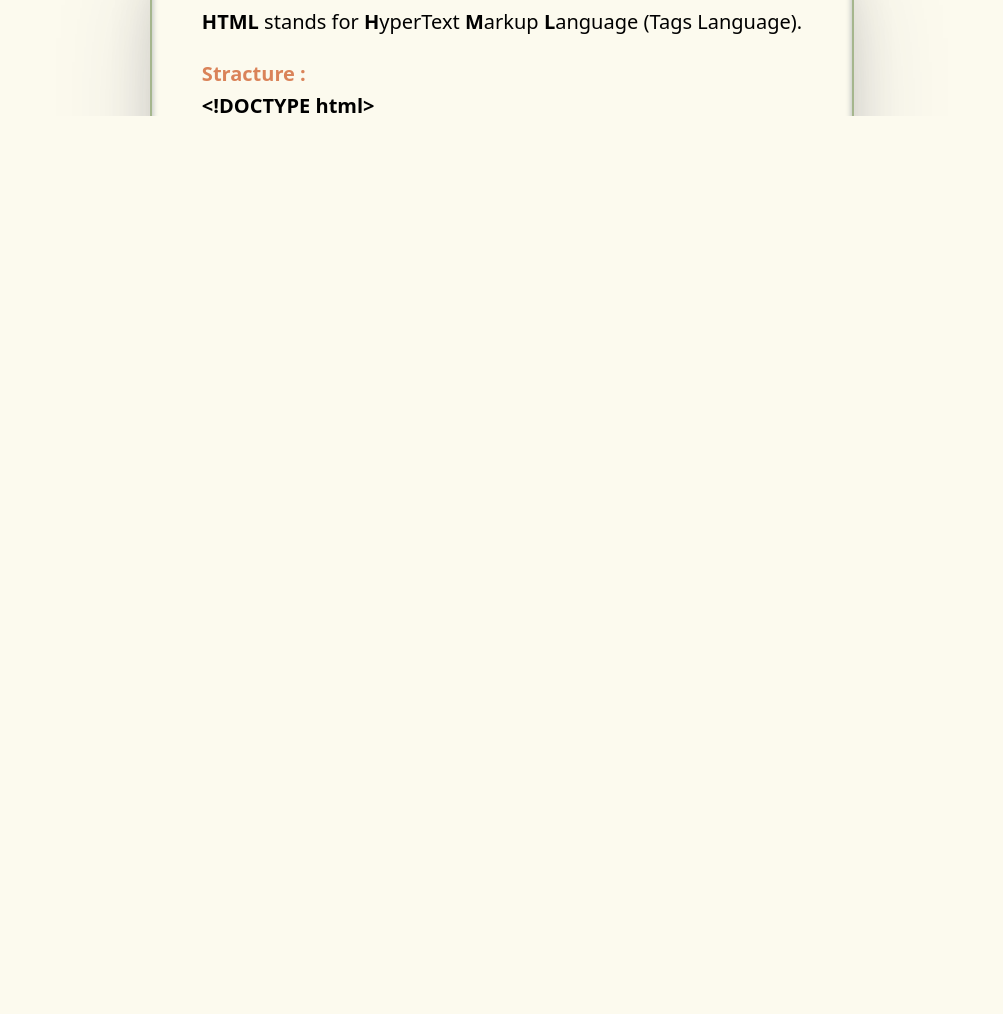
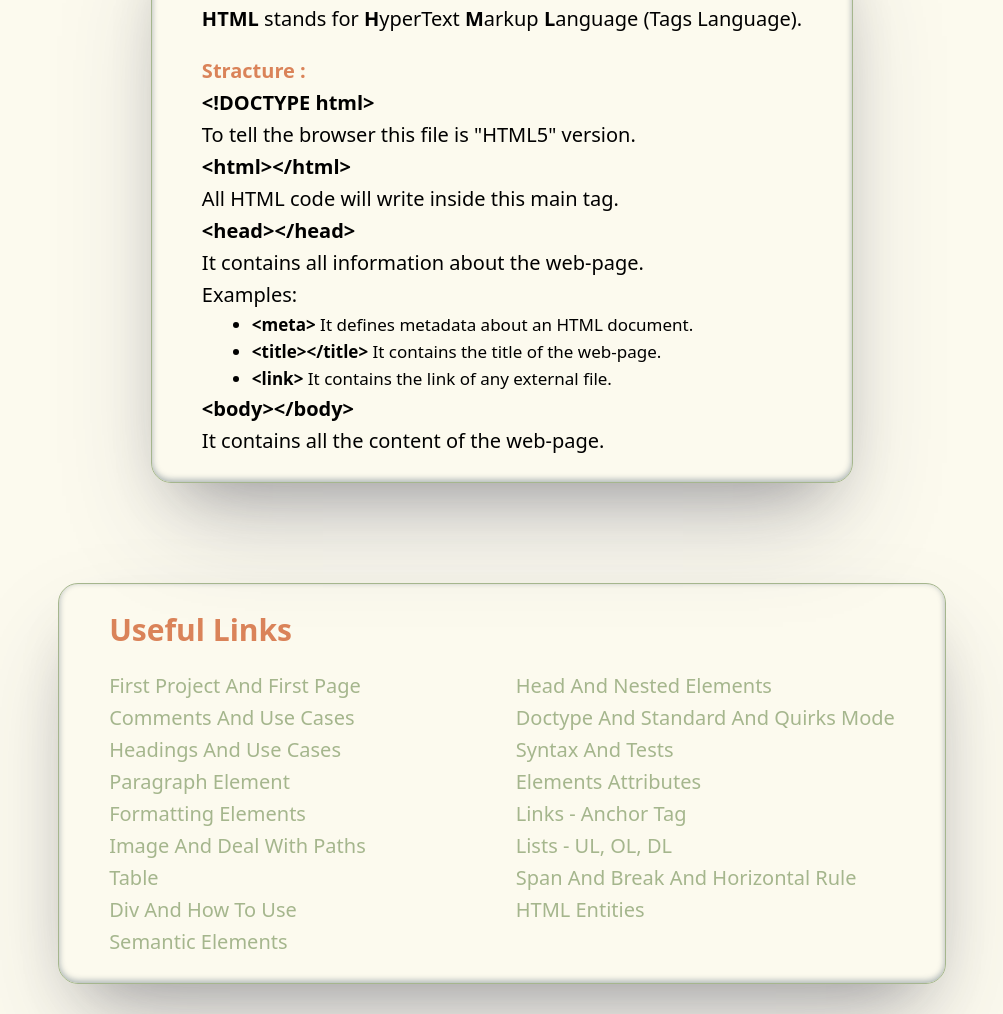
Before and after one commit to sajamalek90/Intro-to-client-side-tec-p1, a plain HTML site: page index.html in a window 1280 px wide. Shown: the part 1155-2169 px from the top of the page, without its empty margins (138-1141 px from the left). Before the commit the page ends 1772 px from the top, so only its background shows below. Drawn offline with Linux system fonts and the light colour scheme.

Commit message:
Update index.html and styles.css

```diff
--- a/index.html
+++ b/index.html
@@ -22,6 +22,7 @@
                     </div>
                 </div>
             </div>
+
             <div class="html cont">
                 <div class="head">
                     <h2>Stracture of HTML file</h2>
@@ -64,6 +65,56 @@
                     </p>
                 </div>
             </div>
+
+            <div class="links cont">
+                <div class="head">
+                    <h2>Useful Links</h2>
+                </div>
+                <div class="body">
+                    <div class="left col">
+                        <ul>
+                            <li><a href="https://www.youtube.com/watch?v=QG5aEmS9Fu0&list=PLDoPjvoNmBAw_t_XWUFbBX-c9MafPk9ji&index=3"
+                                target="_blank">First Project And First Page</a></li>
+                            <li><a href="https://www.youtube.com/watch?v=3lXuWHtm7PM&list=PLDoPjvoNmBAw_t_XWUFbBX-c9MafPk9ji&index=5"
+                                target="_blank">Comments And Use Cases</a></li>
+                            <li><a href="https://www.youtube.com/watch?v=XxkX8wnRq3s&list=PLDoPjvoNmBAw_t_XWUFbBX-c9MafPk9ji&index=7"
+                                target="_blank">Headings And Use Cases</a></li>
+                            <li><a href="https://www.youtube.com/watch?v=Fpibp-291xQ&list=PLDoPjvoNmBAw_t_XWUFbBX-c9MafPk9ji&index=9"
+                                target="_blank">Paragraph Element</a></li>
+                            <li><a href="https://www.youtube.com/watch?v=zhwqvfoi50Q&list=PLDoPjvoNmBAw_t_XWUFbBX-c9MafPk9ji&index=11"
+                                target="_blank">Formatting Elements</a></li>
+                            <li><a href="https://www.youtube.com/watch?v=FmIUk3bWGmU&list=PLDoPjvoNmBAw_t_XWUFbBX-c9MafPk9ji&index=13"
+                                target="_blank">Image And Deal With Paths</a></li>
+                            <li><a href="https://www.youtube.com/watch?v=SUW49Jjxvac&list=PLDoPjvoNmBAw_t_XWUFbBX-c9MafPk9ji&index=15"
+                                target="_blank">Table</a></li>
+                            <li><a href="https://www.youtube.com/watch?v=IGeh2mlM9Rg&list=PLDoPjvoNmBAw_t_XWUFbBX-c9MafPk9ji&index=17"
+                                target="_blank">Div And How To Use</a></li>
+                            <li><a href="https://www.youtube.com/watch?v=xlQwlfvrDuI&list=PLDoPjvoNmBAw_t_XWUFbBX-c9MafPk9ji&index=19"
+                                target="_blank">Semantic Elements</a></li>
+                        </ul>
+                    </div>
+                    <div class="right col">
+                        <ul>
+                            <li><a href="https://www.youtube.com/watch?v=dVgTBEYCseU&list=PLDoPjvoNmBAw_t_XWUFbBX-c9MafPk9ji&index=4"
+                                target="_blank">Head And Nested Elements</a></li>
+                            <li><a href="https://www.youtube.com/watch?v=sBFemL2Mfj4&list=PLDoPjvoNmBAw_t_XWUFbBX-c9MafPk9ji&index=6"
+                                target="_blank">Doctype And Standard And Quirks Mode</a></li>
+                            <li><a href="https://www.youtube.com/watch?v=S58smWj5Yn0&list=PLDoPjvoNmBAw_t_XWUFbBX-c9MafPk9ji&index=8"
+                                target="_blank">Syntax And Tests</a></li>
+                            <li><a href="https://www.youtube.com/watch?v=nCpNsMgyzh4&list=PLDoPjvoNmBAw_t_XWUFbBX-c9MafPk9ji&index=10"
+                                target="_blank">Elements Attributes</a></li>
+                            <li><a href="https://www.youtube.com/watch?v=7TQhxAOjd1w&list=PLDoPjvoNmBAw_t_XWUFbBX-c9MafPk9ji&index=12"
+                                target="_blank">Links - Anchor Tag</a></li>
+                            <li><a href="https://www.youtube.com/watch?v=8Z7zR-UGjcQ&list=PLDoPjvoNmBAw_t_XWUFbBX-c9MafPk9ji&index=14"
+                                target="_blank">Lists - UL, OL, DL</a></li>
+                            <li><a href="https://www.youtube.com/watch?v=T2myRpY2iN4&list=PLDoPjvoNmBAw_t_XWUFbBX-c9MafPk9ji&index=16"
+                                target="_blank">Span And Break And Horizontal Rule</a></li>
+                            <li><a href="https://www.youtube.com/watch?v=B8raKziIYyY&list=PLDoPjvoNmBAw_t_XWUFbBX-c9MafPk9ji&index=18"
+                                target="_blank">HTML Entities</a></li>
+                        </ul>
+                    </div>
+                </div>
+            </div>
         </div>
     </div>
 </body>
--- a/styles.css
+++ b/styles.css
@@ -39,24 +39,16 @@ body {
 }
 
 .cont {
-    max-width: 1020px;
-    border: solid 2px var(--green);
+    border: solid 1px var(--green);
     border-radius: 20px;
     padding: 25px;
     padding-inline: 50px;
-    margin: 100px auto;
+    margin: 100px auto 0;
     box-shadow: rgba(50, 50, 93, 0.25) 0px 50px 100px -20px, rgba(0, 0, 0, 0.3) 0px 30px 60px -30px, rgba(10, 37, 64, 0.35) 0px -2px 6px 0px inset;;
 }
 
 .cont:hover {
     background-color: var(--secondary-color);
-    /* box-shadow: rgba(165, 182, 141, 0.4) -5px 5px, rgba(165, 182, 141, 0.3) -10px 10px, rgba(165, 182, 141, 0.2) -15px 15px, rgba(165, 182, 141, 0.1) -20px 20px, rgba(165, 182, 141, 0.05) -25px 25px; */
-}
-
-.cont-right {
-    margin-right: 20px;
-    margin-left: 370px;
-    box-shadow: rgba(165, 182, 141, 0.4) 5px 5px, rgba(165, 182, 141, 0.3) 10px 10px, rgba(165, 182, 141, 0.2) 15px 15px, rgba(165, 182, 141, 0.1) 20px 20px, rgba(165, 182, 141, 0.05) 25px 25px;
 }
 
 .head {
@@ -89,18 +81,41 @@ h3 {
     font-size: 20px;
 }
 
-ul {
-    padding-left: 50px;
-}
-
 .intro {
     margin: auto;
 }
 
-.inside {
+.html .inside {
+    padding-left: 50px;
     font-size: 17px;
 }
 
+.links a {
+    text-decoration: none;
+    color: var(--green);
+}
+
+.links a:hover {
+    color: var(--orange);
+}
+
+.links li {
+    list-style: none;
+}
+
+.links .head {
+    text-align: left;
+}
+
+.links .body {
+    display: flex;
+}
+
+.links .body .left {
+    margin-right: 150px;
+}
+
+/* Media Query */
 @media (max-width: 480px) {
     .container .title {
         font-size: 20px;
@@ -115,8 +130,4 @@ ul {
         padding: 15px;
         margin-bottom: 40px;
     }
-
-    .cont-right {
-        margin-left: 20px;
-    }
 }
```
